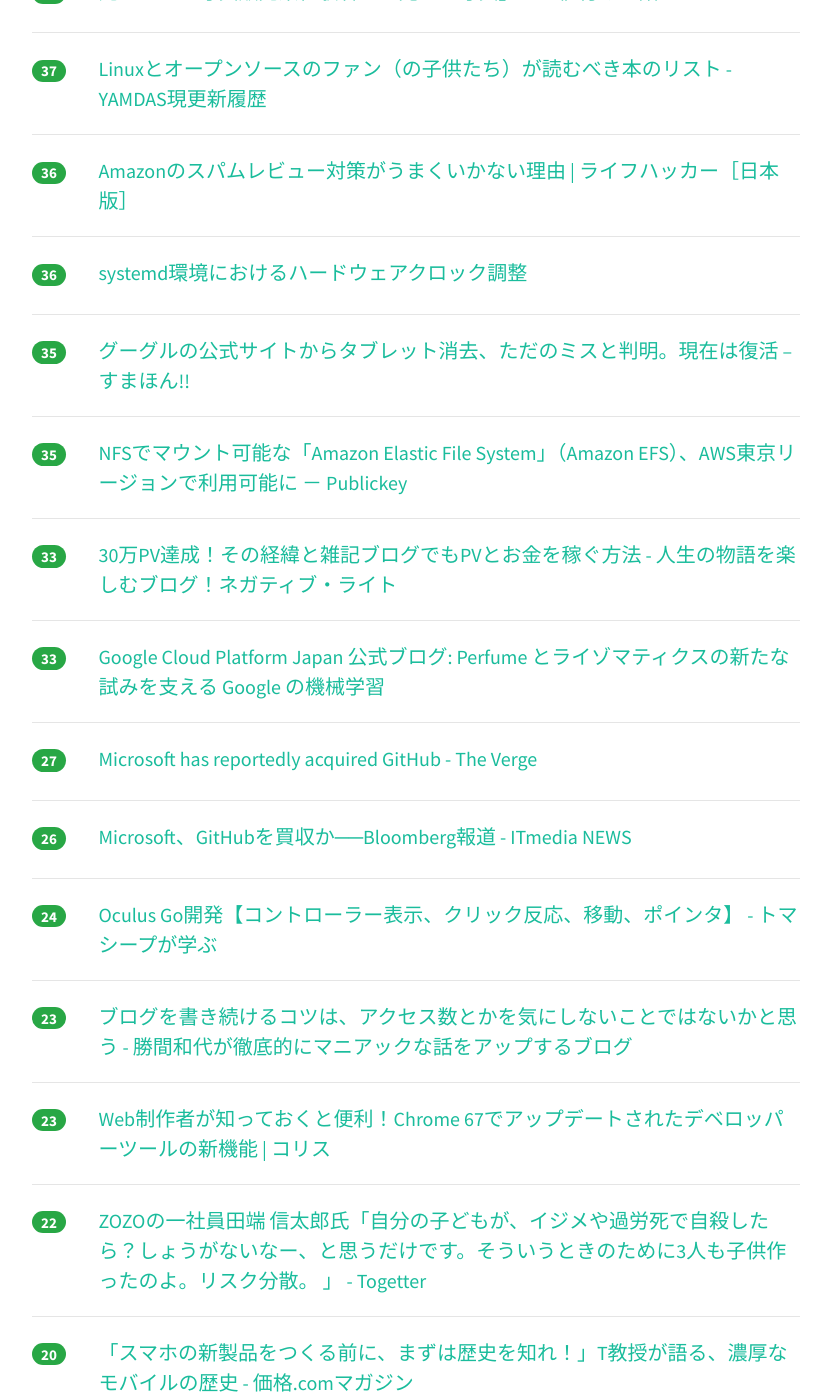
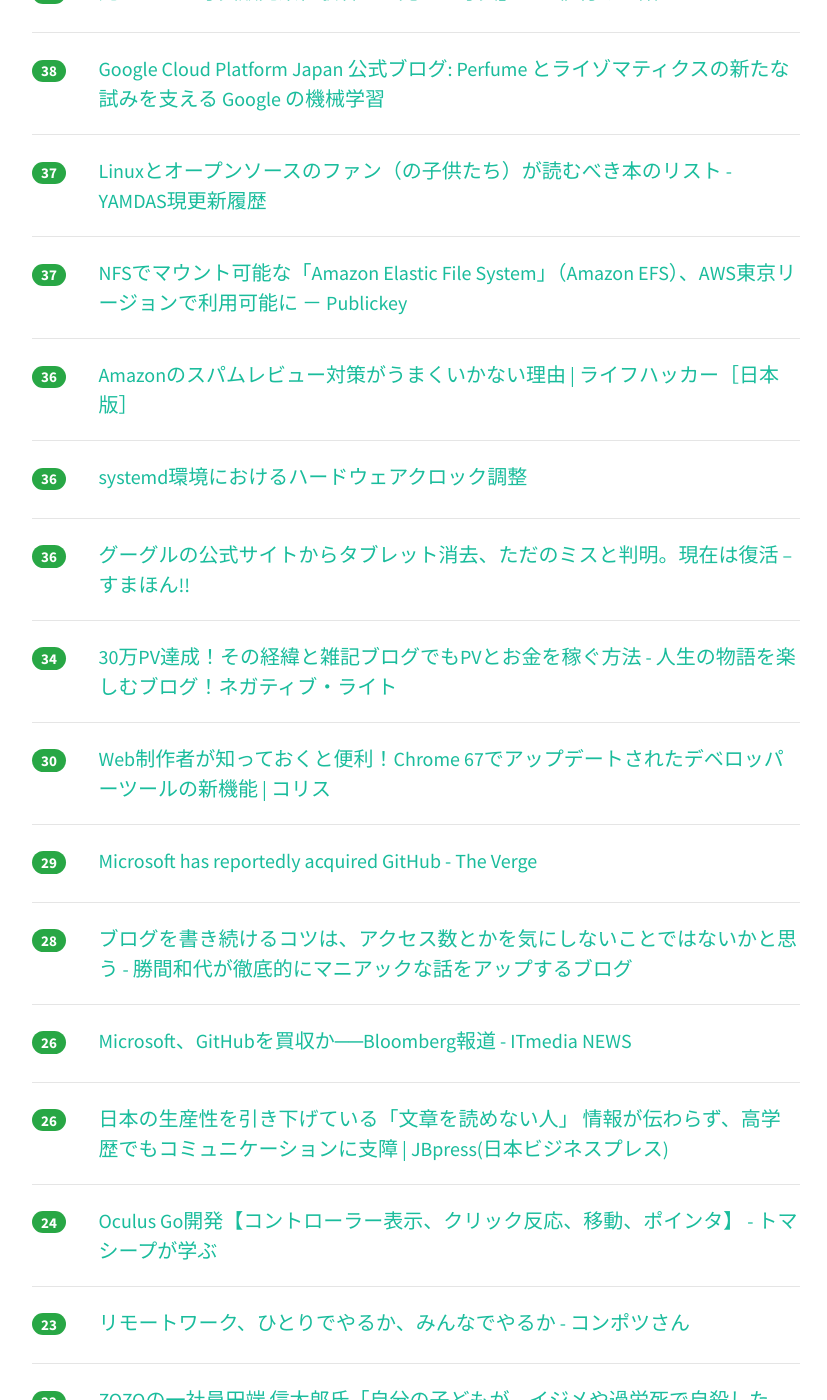
Before and after one commit to yatta47/hatena-matome-site, a Jekyll site: the page built from _posts/2018-06-04-hatena.md, in a window 1280 px wide and 1400 px high, scrolled down 1521 px. Shown: the whole window, without its empty margins (224-1051 px from the left). Built offline with Jekyll 4.4.1, drawn with Linux system fonts in a browser that asks for light colours; nearby versions of some CDN libraries; some of the changed text lies outside the part shown.

Commit message:
Updated 2018-06-04

```diff
--- a/_posts/2018-06-04-hatena.md
+++ b/_posts/2018-06-04-hatena.md
@@ -1,54 +1,59 @@
 ---
 layout: post
 title:  "2018-06-04 はてぶIT"
-date:   2018-06-04 14:02:38
+date:   2018-06-04 15:01:49
 tags: [it-hotentry]
 ---
-43 件のデータあり
+44 件のデータあり
 
 <hr><div class="row">
-<div class="col-1"><span class="badge badge-pill badge-success h2">599</span></div>
+<div class="col-1"><span class="badge badge-pill badge-success h2">638</span></div>
 <div class="col-11"><a href='https://corriente.top/post-66891/' target='_blank'>Microsoft、GitHubを買収完了　現地時間4日に正式発表へ | CoRRiENTE.top</a></div>
 </div>
 <hr>
 <div class="row">
-<div class="col-1"><span class="badge badge-pill badge-success h2">347</span></div>
+<div class="col-1"><span class="badge badge-pill badge-success h2">419</span></div>
 <div class="col-11"><a href='http://blog.jnito.com/entry/2018/06/04/053705' target='_blank'>【問題提起】篠原嘉一氏に情報教育の講演を依頼する前に考えていただきたいこと ～ITエンジニアから見た、情報教育のあり方について～ - give IT a try</a></div>
 </div>
 <hr>
 <div class="row">
-<div class="col-1"><span class="badge badge-pill badge-success h2">303</span></div>
+<div class="col-1"><span class="badge badge-pill badge-success h2">313</span></div>
 <div class="col-11"><a href='https://ameblo.jp/arcade-cabinet/entry-12381068306.html' target='_blank'>メガドライブ版ダライアス - 完成！ | Arcade Cabinet</a></div>
 </div>
 <hr>
 <div class="row">
-<div class="col-1"><span class="badge badge-pill badge-success h2">245</span></div>
+<div class="col-1"><span class="badge badge-pill badge-success h2">258</span></div>
 <div class="col-11"><a href='https://akiba-pc.watch.impress.co.jp/docs/news/news/1125352.html' target='_blank'>JavaScriptで制御できる電子工作ボード「obniz」が発売、実売4,980円 - AKIBA PC Hotline!</a></div>
 </div>
 <hr>
 <div class="row">
-<div class="col-1"><span class="badge badge-pill badge-success h2">98</span></div>
+<div class="col-1"><span class="badge badge-pill badge-success h2">100</span></div>
 <div class="col-11"><a href='https://www.bloomberg.com/news/articles/2018-06-03/microsoft-is-said-to-have-agreed-to-acquire-coding-site-github' target='_blank'>Microsoft Is Said to Have Agreed to Acquire Coding Site GitHub - Bloomberg</a></div>
 </div>
 <hr>
 <div class="row">
-<div class="col-1"><span class="badge badge-pill badge-success h2">74</span></div>
+<div class="col-1"><span class="badge badge-pill badge-success h2">84</span></div>
 <div class="col-11"><a href='https://togetter.com/li/1233585' target='_blank'>『日本はとても安全な国だと聞くのでRubyKaigiの会場の目立つ場所に200円置いてみた』日本人でも訳がわからない結果になった様子 - Togetter</a></div>
 </div>
 <hr>
 <div class="row">
-<div class="col-1"><span class="badge badge-pill badge-success h2">63</span></div>
+<div class="col-1"><span class="badge badge-pill badge-success h2">75</span></div>
 <div class="col-11"><a href='https://about.gitlab.com/2018/06/03/microsoft-acquires-github/' target='_blank'>Congratulations GitHub on the acquisition by Microsoft | GitLab</a></div>
 </div>
 <hr>
 <div class="row">
-<div class="col-1"><span class="badge badge-pill badge-success h2">62</span></div>
+<div class="col-1"><span class="badge badge-pill badge-success h2">67</span></div>
 <div class="col-11"><a href='https://qiita.com/koshian2/items/f9f20f3e0eee711b1505' target='_blank'>畳み込みニューラルネットワークすごさを従来の機械学習のアルゴリズムと比較する</a></div>
 </div>
 <hr>
 <div class="row">
 <div class="col-1"><span class="badge badge-pill badge-success h2">57</span></div>
 <div class="col-11"><a href='https://alpacat.hatenablog.com/entry/ml-at-work' target='_blank'>「仕事ではじめる機械学習」はゼロから作りはじめた初心者の頭を冷やすのにうってつけ - アルパカログ</a></div>
+</div>
+<hr>
+<div class="row">
+<div class="col-1"><span class="badge badge-pill badge-success h2">48</span></div>
+<div class="col-11"><a href='https://internet.watch.impress.co.jp/docs/news/1124437.html' target='_blank'>「Aterm」がついにIPv6 IPoEに対応！　さらにNEC独自の謎技術「IPv6 High Speed」によりIPv6の通信速度を2～3倍高速化へ - INTERNET Watch</a></div>
 </div>
 <hr>
 <div class="row">
@@ -62,18 +67,23 @@ tags: [it-hotentry]
 </div>
 <hr>
 <div class="row">
-<div class="col-1"><span class="badge badge-pill badge-success h2">40</span></div>
-<div class="col-11"><a href='https://internet.watch.impress.co.jp/docs/news/1124437.html' target='_blank'>「Aterm」がついにIPv6 IPoEに対応！　さらにNEC独自の謎技術「IPv6 High Speed」によりIPv6の通信速度を2～3倍高速化へ - INTERNET Watch</a></div>
-</div>
-<hr>
-<div class="row">
 <div class="col-1"><span class="badge badge-pill badge-success h2">39</span></div>
 <div class="col-11"><a href='https://anond.hatelabo.jp/20180604011619' target='_blank'>元イベント写真販売業経験者から見る「写真」への値付けの話</a></div>
 </div>
 <hr>
 <div class="row">
+<div class="col-1"><span class="badge badge-pill badge-success h2">38</span></div>
+<div class="col-11"><a href='https://cloudplatform-jp.googleblog.com/2018/06/NHK-Perfume-TECHNOLOGY-Reframe-Your-Photo-Google-TensorFlow.html' target='_blank'>Google Cloud Platform Japan 公式ブログ: Perfume とライゾマティクスの新たな試みを支える Google の機械学習</a></div>
+</div>
+<hr>
+<div class="row">
 <div class="col-1"><span class="badge badge-pill badge-success h2">37</span></div>
 <div class="col-11"><a href='http://d.hatena.ne.jp/yomoyomo/20180529/ossreadlinglist' target='_blank'>Linuxとオープンソースのファン（の子供たち）が読むべき本のリスト - YAMDAS現更新履歴</a></div>
+</div>
+<hr>
+<div class="row">
+<div class="col-1"><span class="badge badge-pill badge-success h2">37</span></div>
+<div class="col-11"><a href='https://www.publickey1.jp/blog/18/nfsamazon_elastic_file_systemamazon_efsaws.html' target='_blank'>NFSでマウント可能な「Amazon Elastic File System」（Amazon EFS）、AWS東京リージョンで利用可能に － Publickey</a></div>
 </div>
 <hr>
 <div class="row">
@@ -87,33 +97,38 @@ tags: [it-hotentry]
 </div>
 <hr>
 <div class="row">
-<div class="col-1"><span class="badge badge-pill badge-success h2">35</span></div>
+<div class="col-1"><span class="badge badge-pill badge-success h2">36</span></div>
 <div class="col-11"><a href='https://smhn.info/201806-android-tablet-section' target='_blank'>グーグルの公式サイトからタブレット消去、ただのミスと判明。現在は復活 – すまほん!!</a></div>
 </div>
 <hr>
 <div class="row">
-<div class="col-1"><span class="badge badge-pill badge-success h2">35</span></div>
-<div class="col-11"><a href='https://www.publickey1.jp/blog/18/nfsamazon_elastic_file_systemamazon_efsaws.html' target='_blank'>NFSでマウント可能な「Amazon Elastic File System」（Amazon EFS）、AWS東京リージョンで利用可能に － Publickey</a></div>
-</div>
-<hr>
-<div class="row">
-<div class="col-1"><span class="badge badge-pill badge-success h2">33</span></div>
+<div class="col-1"><span class="badge badge-pill badge-success h2">34</span></div>
 <div class="col-11"><a href='http://www.iwako-light.com/entry/30pv' target='_blank'>30万PV達成！その経緯と雑記ブログでもPVとお金を稼ぐ方法 - 人生の物語を楽しむブログ！ネガティブ・ライト</a></div>
 </div>
 <hr>
 <div class="row">
-<div class="col-1"><span class="badge badge-pill badge-success h2">33</span></div>
-<div class="col-11"><a href='https://cloudplatform-jp.googleblog.com/2018/06/NHK-Perfume-TECHNOLOGY-Reframe-Your-Photo-Google-TensorFlow.html' target='_blank'>Google Cloud Platform Japan 公式ブログ: Perfume とライゾマティクスの新たな試みを支える Google の機械学習</a></div>
+<div class="col-1"><span class="badge badge-pill badge-success h2">30</span></div>
+<div class="col-11"><a href='https://coliss.com/articles/browser/chrome/devtools-new-features-in-chrome67.html' target='_blank'>Web制作者が知っておくと便利！Chrome 67でアップデートされたデベロッパーツールの新機能 | コリス</a></div>
 </div>
 <hr>
 <div class="row">
-<div class="col-1"><span class="badge badge-pill badge-success h2">27</span></div>
+<div class="col-1"><span class="badge badge-pill badge-success h2">29</span></div>
 <div class="col-11"><a href='https://www.theverge.com/2018/6/3/17422752/microsoft-github-acquisition-rumors' target='_blank'>Microsoft has reportedly acquired GitHub - The Verge</a></div>
+</div>
+<hr>
+<div class="row">
+<div class="col-1"><span class="badge badge-pill badge-success h2">28</span></div>
+<div class="col-11"><a href='http://katsumakazuyo.hatenablog.com/entry/2018/06/04/094524' target='_blank'>ブログを書き続けるコツは、アクセス数とかを気にしないことではないかと思う - 勝間和代が徹底的にマニアックな話をアップするブログ</a></div>
 </div>
 <hr>
 <div class="row">
 <div class="col-1"><span class="badge badge-pill badge-success h2">26</span></div>
 <div class="col-11"><a href='http://www.itmedia.co.jp/news/articles/1806/04/news058.html' target='_blank'>Microsoft、GitHubを買収か──Bloomberg報道 - ITmedia NEWS</a></div>
+</div>
+<hr>
+<div class="row">
+<div class="col-1"><span class="badge badge-pill badge-success h2">26</span></div>
+<div class="col-11"><a href='http://jbpress.ismedia.jp/articles/-/53224' target='_blank'>日本の生産性を引き下げている「文章を読めない人」 情報が伝わらず、高学歴でもコミュニケーションに支障 | JBpress(日本ビジネスプレス)</a></div>
 </div>
 <hr>
 <div class="row">
@@ -123,12 +138,7 @@ tags: [it-hotentry]
 <hr>
 <div class="row">
 <div class="col-1"><span class="badge badge-pill badge-success h2">23</span></div>
-<div class="col-11"><a href='http://katsumakazuyo.hatenablog.com/entry/2018/06/04/094524' target='_blank'>ブログを書き続けるコツは、アクセス数とかを気にしないことではないかと思う - 勝間和代が徹底的にマニアックな話をアップするブログ</a></div>
-</div>
-<hr>
-<div class="row">
-<div class="col-1"><span class="badge badge-pill badge-success h2">23</span></div>
-<div class="col-11"><a href='https://coliss.com/articles/browser/chrome/devtools-new-features-in-chrome67.html' target='_blank'>Web制作者が知っておくと便利！Chrome 67でアップデートされたデベロッパーツールの新機能 | コリス</a></div>
+<div class="col-11"><a href='http://mitomasan.hatenablog.com/entry/2018/05/29/234720' target='_blank'>リモートワーク、ひとりでやるか、みんなでやるか - コンポツさん</a></div>
 </div>
 <hr>
 <div class="row">
@@ -143,12 +153,12 @@ tags: [it-hotentry]
 <hr>
 <div class="row">
 <div class="col-1"><span class="badge badge-pill badge-success h2">20</span></div>
-<div class="col-11"><a href='http://mitomasan.hatenablog.com/entry/2018/05/29/234720' target='_blank'>リモートワーク、ひとりでやるか、みんなでやるか - コンポツさん</a></div>
+<div class="col-11"><a href='http://hisaichi5518.hatenablog.jp/entry/2018/06/04/112732' target='_blank'>ペパボを退職して、10Xに入る。 - パルカワ2</a></div>
 </div>
 <hr>
 <div class="row">
 <div class="col-1"><span class="badge badge-pill badge-success h2">20</span></div>
-<div class="col-11"><a href='http://www.webdesignfacts.net/entry/free-flaticonset-2867' target='_blank'>無料一括ダウンロード可！2867個のフラットデザインアイコンセット【商用可/フリー素材】 - Web Design Facts</a></div>
+<div class="col-11"><a href='http://gotcha.alc.co.jp/entry/20180531-news-progate' target='_blank'>英語とプログラミングを同時に学べる「Progate 英語版」 - GOTCHA!</a></div>
 </div>
 <hr>
 <div class="row">
@@ -162,8 +172,18 @@ tags: [it-hotentry]
 </div>
 <hr>
 <div class="row">
+<div class="col-1"><span class="badge badge-pill badge-success h2">19</span></div>
+<div class="col-11"><a href='http://www.webdesignfacts.net/entry/free-flaticonset-2867' target='_blank'>無料一括ダウンロード可！2867個のフラットデザインアイコンセット【商用可/フリー素材】 - Web Design Facts</a></div>
+</div>
+<hr>
+<div class="row">
 <div class="col-1"><span class="badge badge-pill badge-success h2">18</span></div>
 <div class="col-11"><a href='http://shokaki.hatenablog.jp/entry/2018/06/03/095429' target='_blank'>無料フォント配布〈しょかきさらり（行体）〉 - マチポンブログ</a></div>
+</div>
+<hr>
+<div class="row">
+<div class="col-1"><span class="badge badge-pill badge-success h2">18</span></div>
+<div class="col-11"><a href='http://musmus.main.jp/blog/gohoukoku/' target='_blank'>ご報告 | MusMus ブログ</a></div>
 </div>
 <hr>
 <div class="row">
@@ -173,12 +193,12 @@ tags: [it-hotentry]
 <hr>
 <div class="row">
 <div class="col-1"><span class="badge badge-pill badge-success h2">17</span></div>
-<div class="col-11"><a href='https://hatebu-analyzer.herokuapp.com/' target='_blank'>はてブ解析</a></div>
+<div class="col-11"><a href='http://ekeler.com/game-boy-camera-canon-ef-mount/' target='_blank'>Game Boy Camera Canon EF Mount — Bastiaan Ekeler</a></div>
 </div>
 <hr>
 <div class="row">
 <div class="col-1"><span class="badge badge-pill badge-success h2">17</span></div>
-<div class="col-11"><a href='http://musmus.main.jp/blog/gohoukoku/' target='_blank'>ご報告 | MusMus ブログ</a></div>
+<div class="col-11"><a href='https://hatebu-analyzer.herokuapp.com/' target='_blank'>はてブ解析</a></div>
 </div>
 <hr>
 <div class="row">
@@ -188,17 +208,12 @@ tags: [it-hotentry]
 <hr>
 <div class="row">
 <div class="col-1"><span class="badge badge-pill badge-success h2">17</span></div>
-<div class="col-11"><a href='http://jbpress.ismedia.jp/articles/-/53224' target='_blank'>日本の生産性を引き下げている「文章を読めない人」 情報が伝わらず、高学歴でもコミュニケーションに支障 | JBpress(日本ビジネスプレス)</a></div>
-</div>
-<hr>
-<div class="row">
-<div class="col-1"><span class="badge badge-pill badge-success h2">17</span></div>
 <div class="col-11"><a href='http://news.kakaku.com/prdnews/cd=toy/ctcd=5371/id=74850/' target='_blank'>価格.com - ガシャポン「だんごむし」発売、カプセルレスで自販機から丸まったまま排出</a></div>
 </div>
 <hr>
 <div class="row">
 <div class="col-1"><span class="badge badge-pill badge-success h2">16</span></div>
-<div class="col-11"><a href='http://ekeler.com/game-boy-camera-canon-ef-mount/' target='_blank'>Game Boy Camera Canon EF Mount — Bastiaan Ekeler</a></div>
+<div class="col-11"><a href='https://www.bloomberg.co.jp/news/articles/2018-06-03/P9RMBX6JTSE801' target='_blank'>マイクロソフト、開発者向けサービスのギットハブ買収で合意－関係者 - Bloomberg</a></div>
 </div>
 <hr>
 <div class="row">
@@ -207,16 +222,6 @@ tags: [it-hotentry]
 </div>
 <hr>
 <div class="row">
-<div class="col-1"><span class="badge badge-pill badge-success h2">15</span></div>
-<div class="col-11"><a href='http://hisaichi5518.hatenablog.jp/entry/2018/06/04/112732' target='_blank'>ペパボを退職して、10Xに入る。 - パルカワ2</a></div>
-</div>
-<hr>
-<div class="row">
-<div class="col-1"><span class="badge badge-pill badge-success h2">13</span></div>
-<div class="col-11"><a href='https://www.bloomberg.co.jp/news/articles/2018-06-03/P9RMBX6JTSE801' target='_blank'>マイクロソフト、開発者向けサービスのギットハブ買収で合意－関係者 - Bloomberg</a></div>
-</div>
-<hr>
-<div class="row">
 <div class="col-1"><span class="badge badge-pill badge-success h2">0</span></div>
 <div class="col-11"><a href='https://slidr.io/mathiasbynens/javascript-engines-the-good-parts#1' target='_blank'>JavaScript engines: The Good Parts™ // slidr.io</a></div>
 </div>
```
